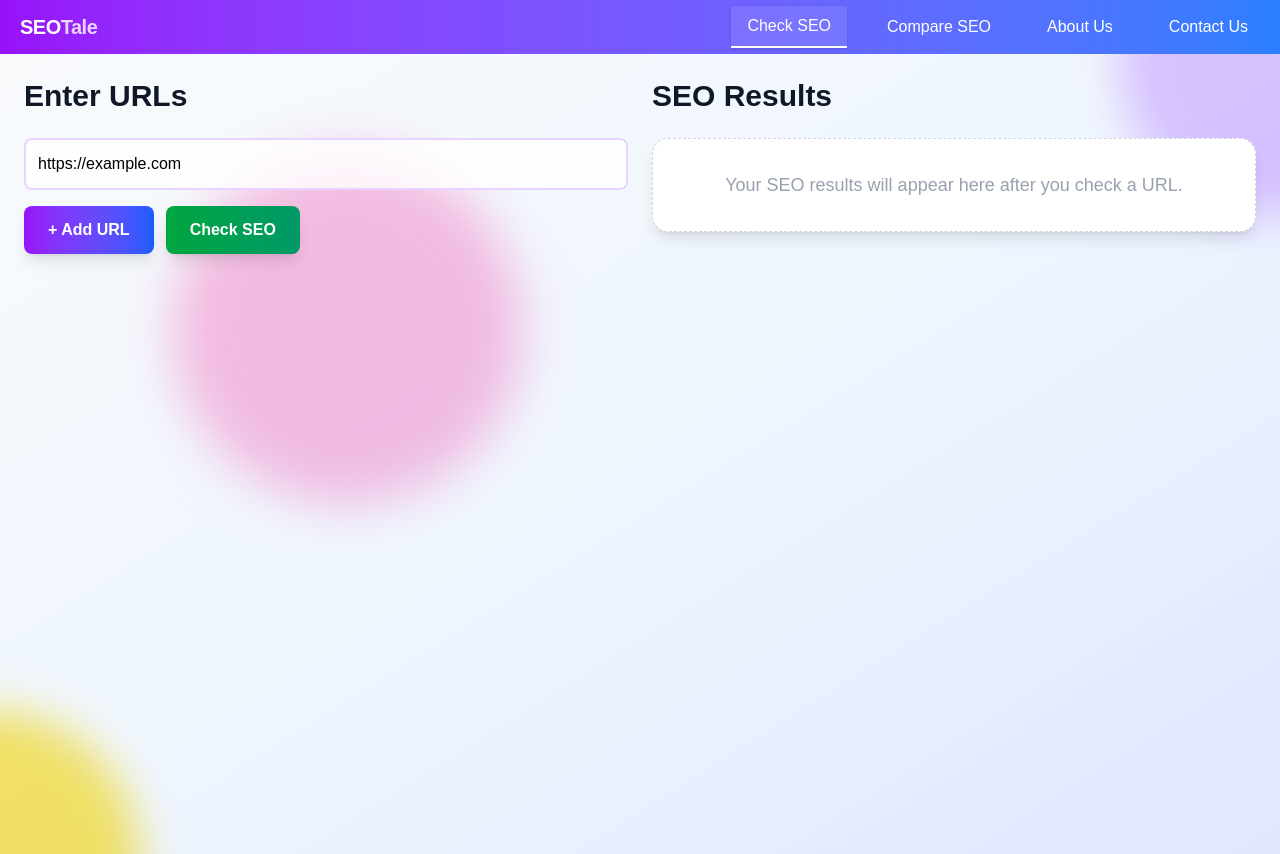
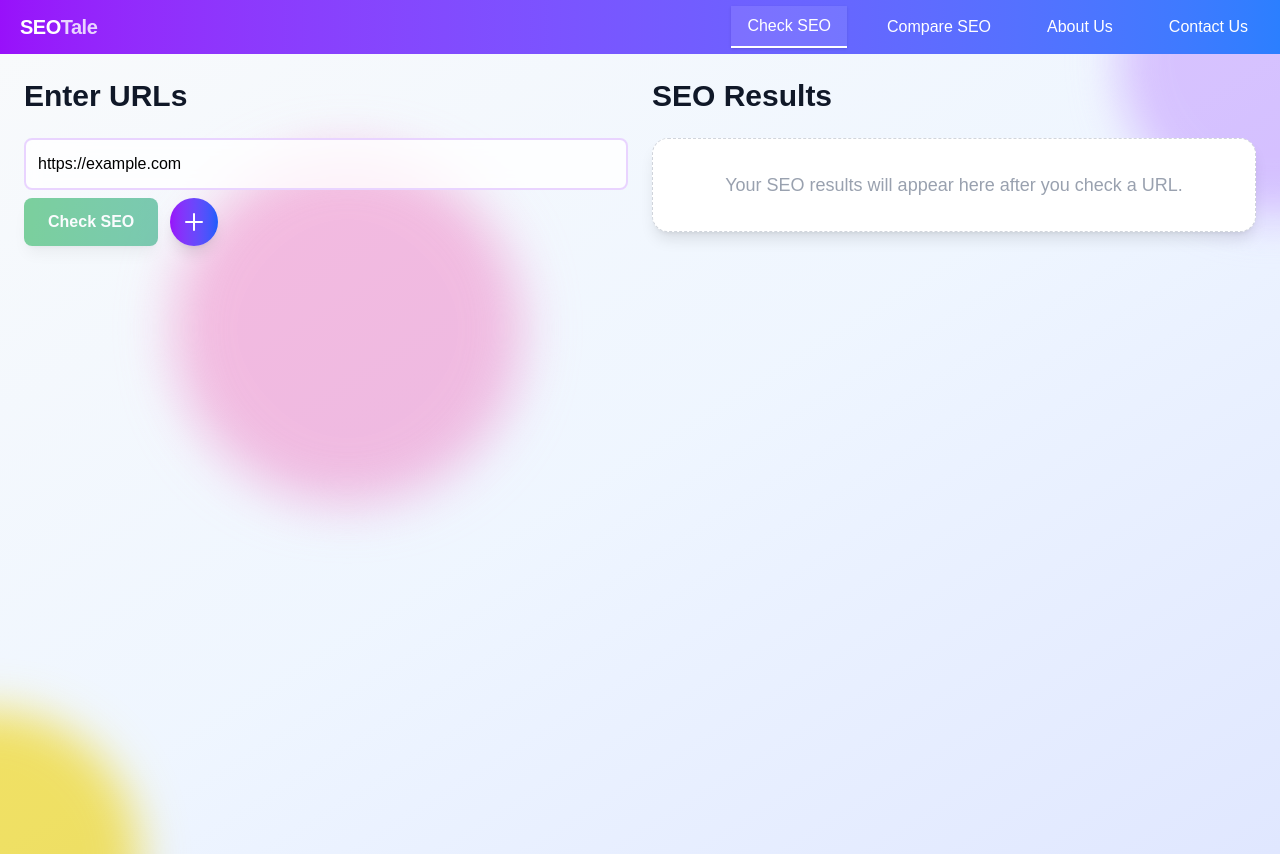
Before and after one commit to Vishal062/SEO-validator, a Next.js app: page /check-seo in a window 1280 px wide. Built offline with nearby package versions, Linux system fonts and the light colour scheme.

Commit message:
Enter url validation has been added

```diff
--- a/app/check-seo/page.tsx
+++ b/app/check-seo/page.tsx
@@ -10,6 +10,7 @@ export default function CheckSeoPage() {
   const [urls, setUrls] = useState([""]);
   const [loading, setLoading] = useState(false);
   const [showScrollIndicators, setShowScrollIndicators] = useState(false);
+  const [error, setError] = useState("");
   const resultsContainerRef = useRef<HTMLDivElement>(null);
 
   // Use Redux for results
@@ -41,12 +42,30 @@ export default function CheckSeoPage() {
     const updated = [...urls];
     updated[index] = value;
     setUrls(updated);
+    setError(""); // Clear error on change
   };
 
-  const addField = () => setUrls([...urls, ""]);
+  const addField = () => {
+    setUrls([...urls, ""]);
+    setError("");
+  };
+
+  const deleteField = (index: number) => {
+    if (urls.length === 1) return;
+    const updated = urls.filter((_, i) => i !== index);
+    setUrls(updated);
+    setError("");
+  };
+
+  const hasValidUrl = urls.length > 0 && urls.every((url) => url.trim() !== "");
 
   const fetchSEO = async () => {
+    if (!hasValidUrl) {
+      setError(urls.length === 1 ? "Enter the URL first." : "Please enter a URL in every box.");
+      return;
+    }
     setLoading(true);
+    setError("");
     try {
       const res = await axios.post("/api/seo", { urls });
       // Save results to Redux
@@ -90,28 +109,51 @@ export default function CheckSeoPage() {
         <div className="md:w-1/2 space-y-4">
           <h2 className="text-3xl font-bold text-gray-900 mb-6">Enter URLs</h2>
           {urls.map((url, i) => (
+            <div key={i} className="flex items-center gap-2 mb-2">
               <input
-              key={i}
                 value={url}
                 onChange={(e) => handleChange(i, e.target.value)}
                 placeholder="https://example.com"
                 className="w-full p-3 border-2 border-purple-200 rounded-lg focus:border-purple-500 focus:outline-none bg-white/80 backdrop-blur-sm text-black placeholder-black"
               />
+              {urls.length > 1 && (
+                <button
+                  type="button"
+                  onClick={() => deleteField(i)}
+                  className="group relative p-2 rounded-full hover:bg-red-100 transition"
+                  title="Delete this URL"
+                >
+                  <svg className="w-5 h-5 text-red-500" fill="none" stroke="currentColor" viewBox="0 0 24 24">
+                    <path strokeLinecap="round" strokeLinejoin="round" strokeWidth={2} d="M6 18L18 6M6 6l12 12" />
+                  </svg>
+                  <span className="absolute left-1/2 -translate-x-1/2 top-8 z-10 opacity-0 group-hover:opacity-100 bg-gray-800 text-white text-xs rounded px-2 py-1 pointer-events-none transition-opacity whitespace-nowrap">Delete this URL</span>
+                </button>
+              )}
+            </div>
           ))}
-          <div className="flex gap-3">
-            <button
-              onClick={addField}
-              className="px-6 py-3 bg-gradient-to-r from-purple-600 to-blue-600 text-white font-semibold rounded-lg shadow-lg hover:shadow-xl transform hover:-translate-y-1 transition-all duration-300"
-            >
-              + Add URL
-            </button>
+          <div className="flex gap-3 items-center">
             <button
               onClick={fetchSEO}
-              className="px-6 py-3 bg-gradient-to-r from-green-600 to-emerald-600 text-white font-semibold rounded-lg shadow-lg hover:shadow-xl transform hover:-translate-y-1 transition-all duration-300"
+              disabled={!hasValidUrl || loading}
+              className={`px-6 py-3 bg-gradient-to-r from-green-600 to-emerald-600 text-white font-semibold rounded-lg shadow-lg hover:shadow-xl transform hover:-translate-y-1 transition-all duration-300 disabled:opacity-50 disabled:cursor-not-allowed`}
             >
               Check SEO
             </button>
+            <button
+              type="button"
+              onClick={addField}
+              className="group relative p-3 bg-gradient-to-r from-purple-600 to-blue-600 text-white font-semibold rounded-full shadow-lg hover:shadow-xl transform hover:-translate-y-1 transition-all duration-300 flex items-center justify-center"
+              aria-label="Add more URL'S here"
+            >
+              <svg className="w-6 h-6" fill="none" stroke="currentColor" viewBox="0 0 24 24">
+                <path strokeLinecap="round" strokeLinejoin="round" strokeWidth={2} d="M12 4v16m8-8H4" />
+              </svg>
+              <span className="absolute left-1/2 -translate-x-1/2 top-12 z-10 opacity-0 group-hover:opacity-100 bg-gray-800 text-white text-xs rounded px-2 py-1 pointer-events-none transition-opacity whitespace-nowrap">Add more URL'S here</span>
+            </button>
           </div>
+          {error && (
+            <div className="text-red-600 text-sm mt-2">{error}</div>
+          )}
         </div>
 
         {/* Result Side */}
--- a/components/seoResultBox.tsx
+++ b/components/seoResultBox.tsx
@@ -163,10 +163,10 @@ function LinksList({ links }: { links: { href?: string, anchor: string }[] }) {
       </div>
       {links && links.length > 0 ? links.map((l, i) => (
         <div key={i} className="space-y-1">
-          <div className={l.href ? "font-bold text-black break-all" : "font-bold text-red-600 break-all"}>
+          <div className={l.href ? "font-bold text-black break-all whitespace-pre-line" : "font-bold text-red-600 break-all whitespace-pre-line"}>
             {l.href || 'Undefined (No href attribute)'}
           </div>
-          <div className="text-base text-black">
+          <div className="text-base text-black break-all whitespace-pre-line">
             <span className="font-bold">Anchor:</span> {l.anchor || <span className="text-red-600 font-semibold">Missing Anchor</span>}
           </div>
         </div>
@@ -300,9 +300,12 @@ export default function SeoResultBox({ data }: Props) {
 
   if (data.error) {
     return (
-      <div className="p-4 border rounded bg-red-100">
-        <h3 className="text-lg font-semibold">{data.url}</h3>
-        <p>Error: {data.error}</p>
+      <div className="p-6 bg-red-50 border border-red-300 rounded-2xl shadow-lg max-w-2xl mx-auto my-4 flex items-start gap-4">
+        <div className="text-red-500 text-2xl mt-1">❌</div>
+        <div>
+          <h3 className="text-lg font-bold text-red-700 break-all">{data.url}</h3>
+          <p className="mt-1 text-base text-red-600 font-semibold">Error: {data.error}</p>
+        </div>
       </div>
     );
   }
```
Lines whose indentation alone changed are shown as unchanged.
